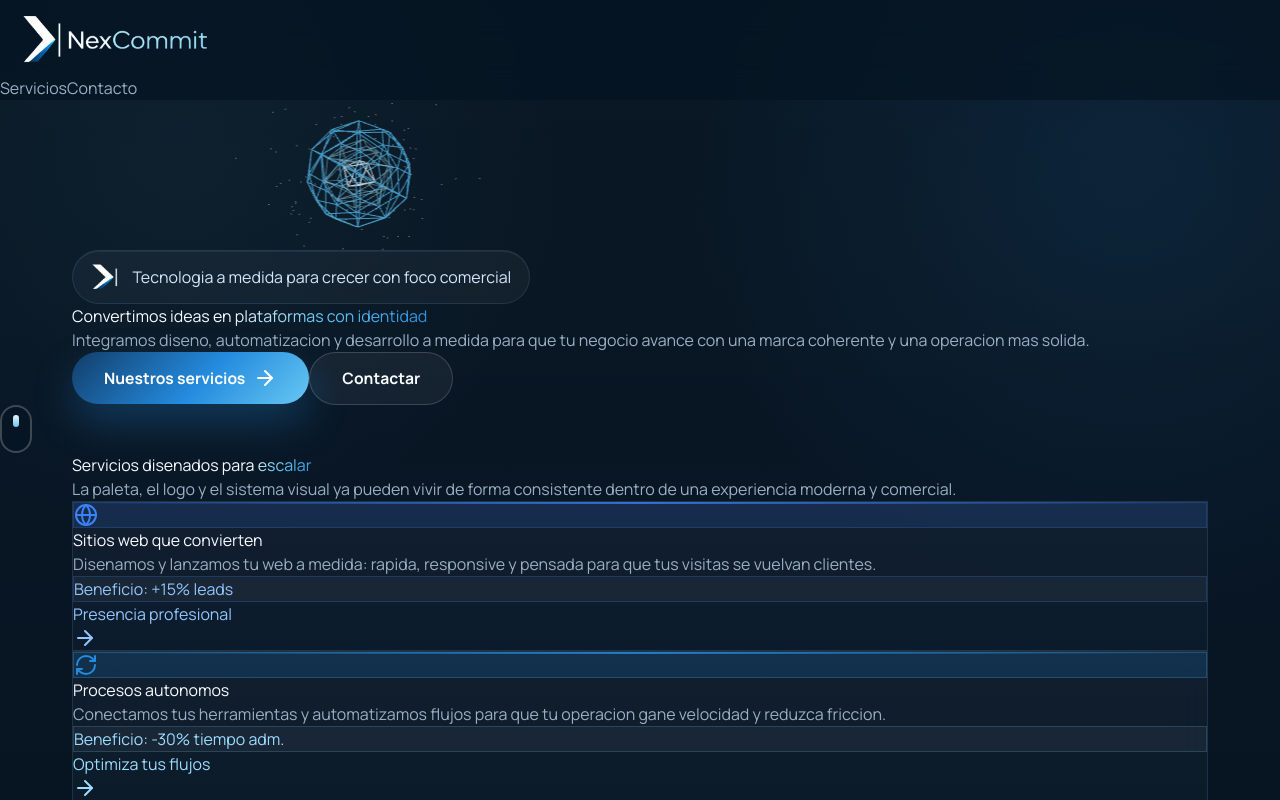
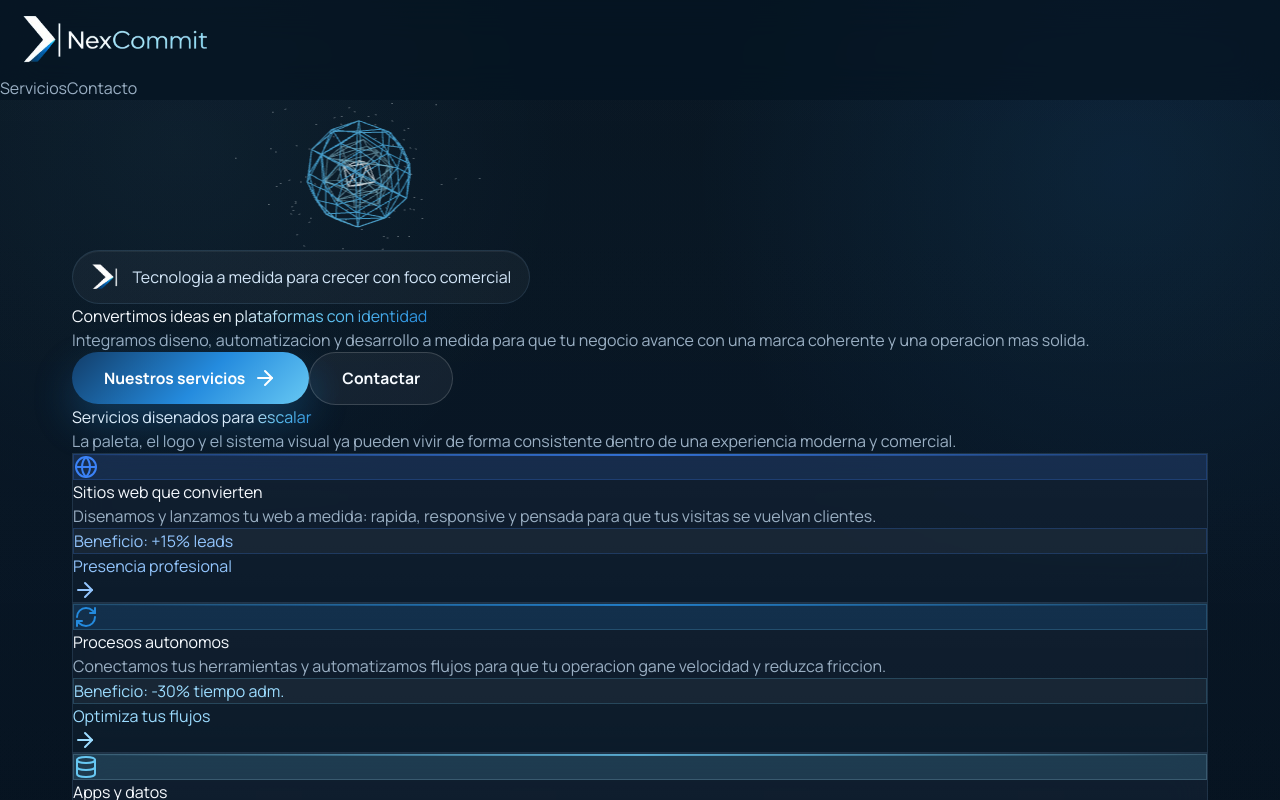
Before and after one commit to novautomatic/WebNexCommit, a React (Vite) app: page / in a window 1280 px wide. Shown: the top 800 px of the page. Built offline with nearby package versions, Linux system fonts and the light colour scheme.

Commit message:
style: remove scroll indicator from hero section

```diff
--- a/src/App.jsx
+++ b/src/App.jsx
@@ -161,15 +161,7 @@ function App() {
           </div>
         </div>
 
-        <button
-          className="absolute bottom-12 left-1/2 -translate-x-1/2 z-10 animate-bounce cursor-pointer pointer-events-auto"
-          onClick={scrollToServices}
-          aria-label="Ir a servicios"
-        >
-          <div className="scroll-indicator">
-            <div className="scroll-indicator__dot" />
-          </div>
-        </button>
+
       </section>
 
       <section id="services" className="py-28 md:py-32 relative">
--- a/src/index.css
+++ b/src/index.css
@@ -229,24 +229,7 @@ img {
   color: var(--tone-pill);
 }
 
-.scroll-indicator {
-  width: 2rem;
-  height: 3rem;
-  border-radius: 9999px;
-  display: flex;
-  justify-content: center;
-  padding: 0.5rem;
-  border: 2px solid rgba(255, 255, 255, 0.22);
-  background: rgba(5, 20, 34, 0.5);
-  backdrop-filter: blur(8px);
-}
 
-.scroll-indicator__dot {
-  width: 0.375rem;
-  height: 0.75rem;
-  border-radius: 9999px;
-  background: linear-gradient(180deg, var(--color-cloud), var(--color-brand-light));
-}
 
 .cta-glow {
   background: radial-gradient(circle at 50% -12%, rgba(103, 200, 243, 0.18) 0%, rgba(36, 139, 222, 0.08) 34%, transparent 72%);
```
